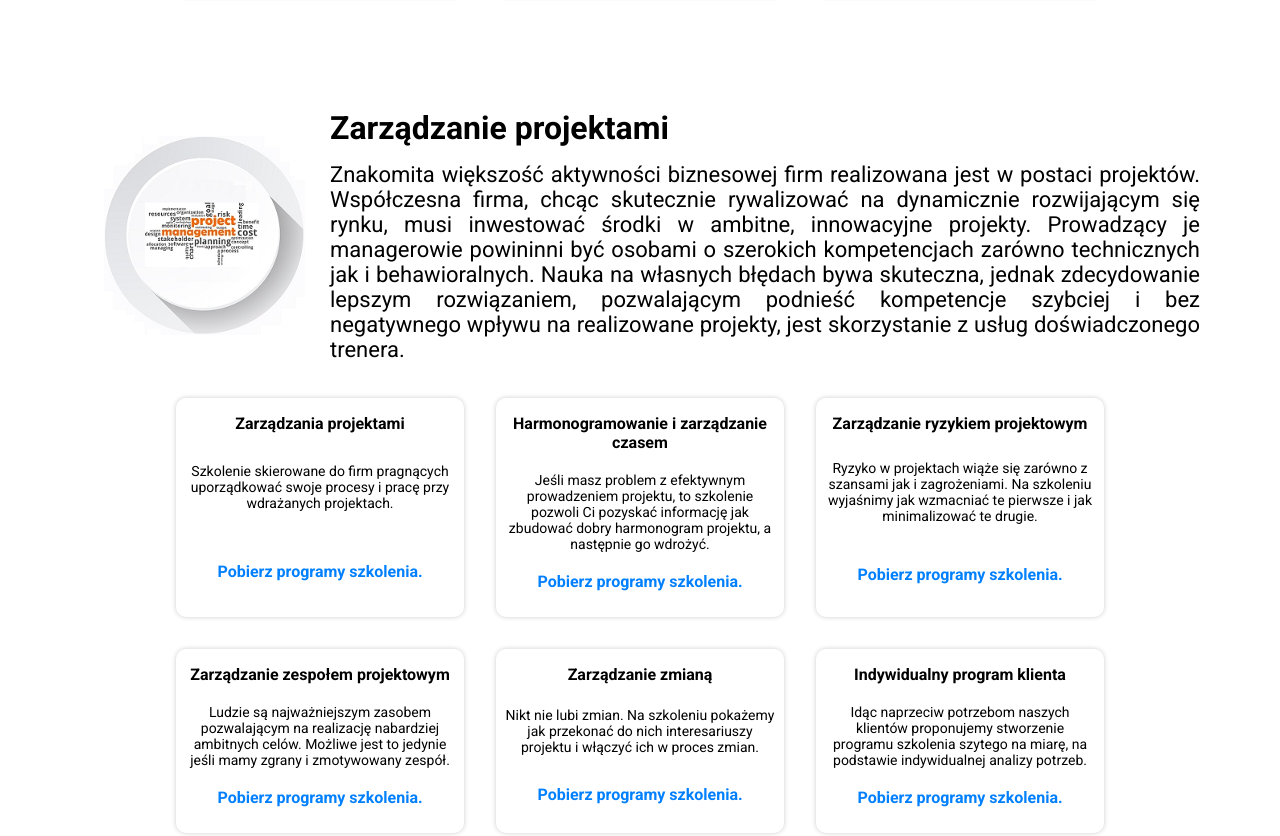
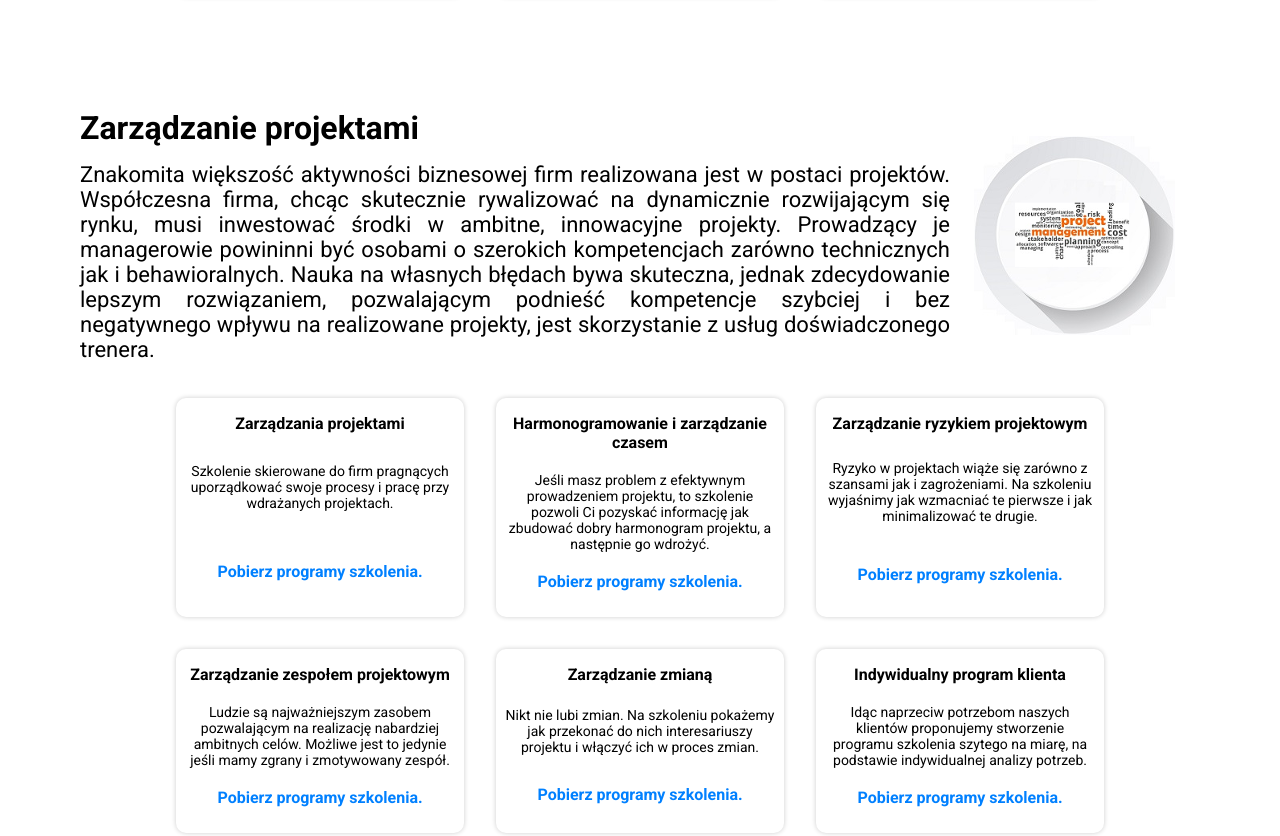
Before and after one commit to kawalec/MSProject.pl, a website: page index.html in a window 1280 px wide. Shown: the part 1553-2389 px from the top of the page. Drawn offline with Linux system fonts and the light colour scheme.

Commit message:
fix style

```diff
--- a/index.html
+++ b/index.html
@@ -119,7 +119,7 @@
         </div>
       </section>
       <section id="project_management" class="module">
-        <div class="module__desc">
+        <div class="module__desc module__desc--rev">
           <div class="module__img module__img--project-management"></div>
           <article class="module__article">
             <h1 class="module__header">Zarządzanie projektami</h1>
--- a/sass/styles.sass
+++ b/sass/styles.sass
@@ -187,6 +187,9 @@ $color_link: #0080ff
     flex-direction: row
     align-items: center
     margin-bottom: 20px
+
+    &--rev
+      flex-direction: row-reverse
 
   &__header
     font-size: 32px
@@ -472,6 +475,8 @@ $color_link: #0080ff
   padding: 5em 0
   margin: 0 5em
   height: 100vh
+  display: flex
+  align-items: center
 
 .contact__container
   width: 100%
```
Also changed, not shown: css/styles.css, 1 other file.
